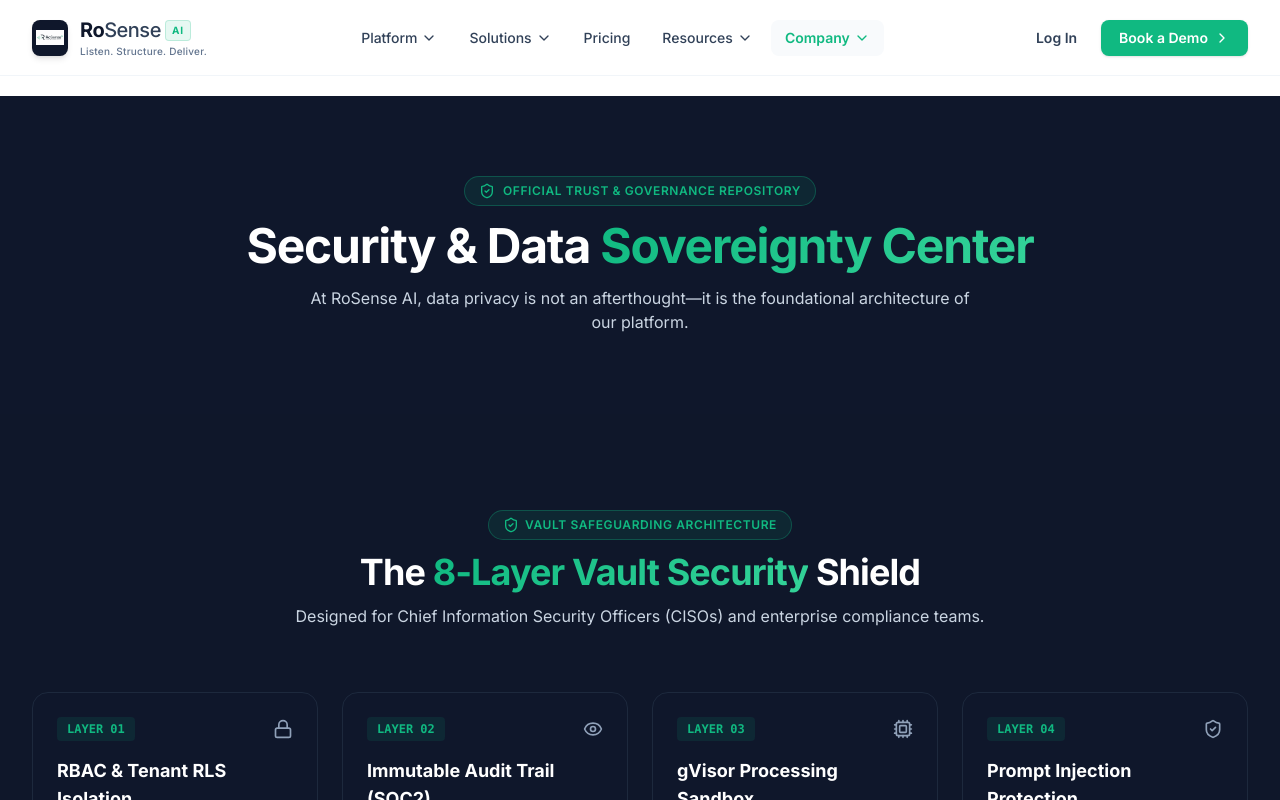
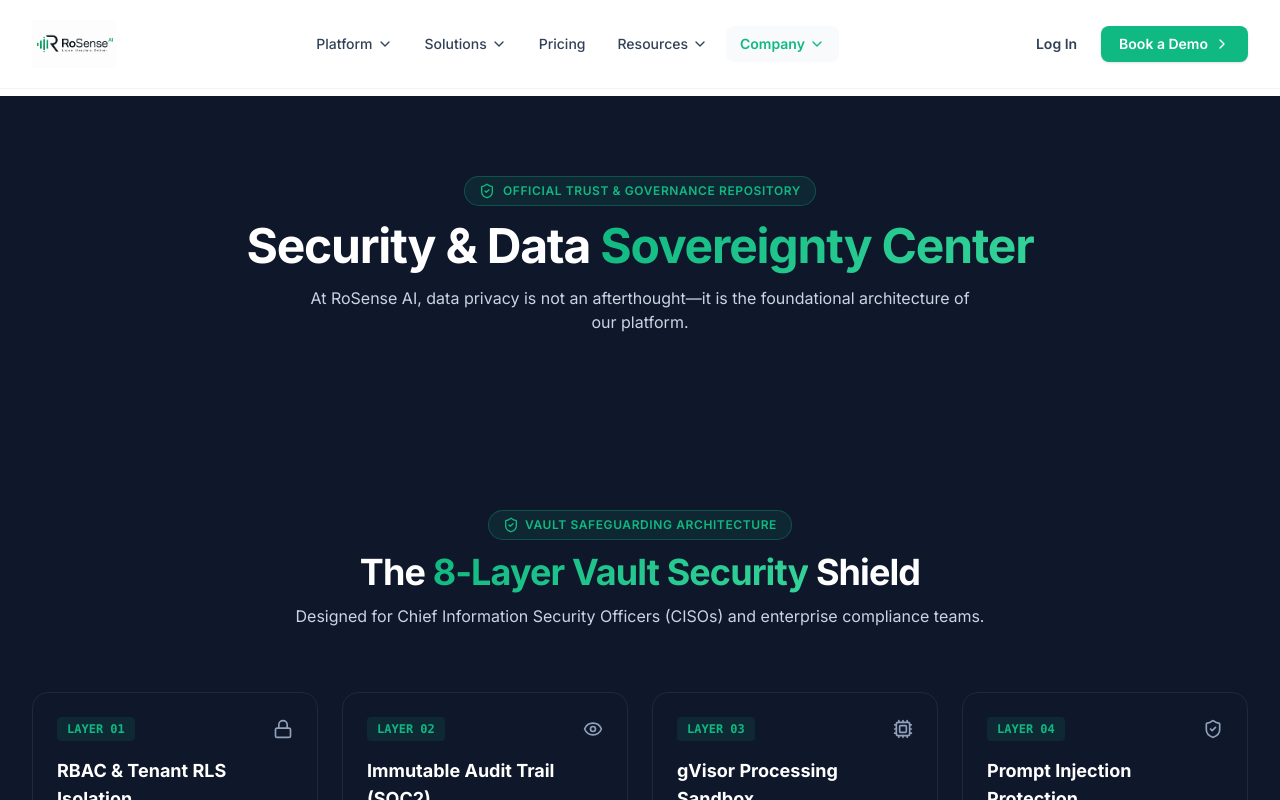
Before and after one commit to ssooraj24/rosense-website, a Next.js app: page /company/trust in a window 1280 px wide. Shown: the top 800 px of the page. Built offline with nearby package versions, Linux system fonts and the light colour scheme.

Commit message:
Updated home page

```diff
--- a/components/Footer.tsx
+++ b/components/Footer.tsx
@@ -100,13 +100,13 @@
         {/* Bottom Legal & Rights */}
         <div className="pt-8 flex flex-col sm:flex-row items-center justify-between text-xs text-slate-500 gap-4">
           <div className="flex items-center gap-3">
-            <div className="relative w-6 h-6 rounded bg-slate-900 border border-slate-800 overflow-hidden">
+            <div className="relative h-8 w-auto flex items-center">
               <Image
                 src="/logo-R.png"
                 alt="RoSense AI Logo"
-                width={24}
-                height={24}
-                className="object-contain p-0.5"
+                width={140}
+                height={35}
+                className="h-8 w-auto object-contain"
               />
             </div>
             <span>© {new Date().getFullYear()} RoSense AI. All rights reserved. Prepared for Nisol & Enterprise Clients.</span>
--- a/components/Navbar.tsx
+++ b/components/Navbar.tsx
@@ -64,31 +64,18 @@
           {/* Left Corner Logo Lockup */}
           <Link
             href="/"
-            className="flex items-center gap-3 group focus:outline-none"
+            className="flex items-center group focus:outline-none py-1"
             id="nav-logo"
           >
-            <div className="relative w-9 h-9 flex items-center justify-center rounded-lg bg-slate-900 overflow-hidden shadow-md group-hover:scale-105 transition-transform duration-200">
+            <div className="relative h-11 sm:h-12 w-auto flex items-center justify-center group-hover:scale-105 transition-transform duration-200">
               <Image
                 src="/logo-R.png"
                 alt="RoSense AI Logo"
-                width={36}
-                height={36}
-                className="object-contain p-1"
+                width={200}
+                height={50}
+                className="h-11 sm:h-12 w-auto object-contain"
                 priority
               />
-            </div>
-            <div className="flex flex-col">
-              <div className="flex items-center gap-1">
-                <span className="font-bold text-xl tracking-tight text-slate-900">
-                  Ro<span className="text-slate-700 font-medium">Sense</span>
-                </span>
-                <span className="text-[10px] font-bold tracking-widest text-[#10B981] bg-[#10B981]/10 px-1.5 py-0.5 rounded border border-[#10B981]/20 uppercase">
-                  AI
-                </span>
-              </div>
-              <span className="text-[10px] text-slate-500 font-medium tracking-wide hidden sm:block">
-                Listen. Structure. Deliver.
-              </span>
             </div>
           </Link>
 
```
Also changed, not shown: public/logo-S.png (added), public/logo-V.png (added).
